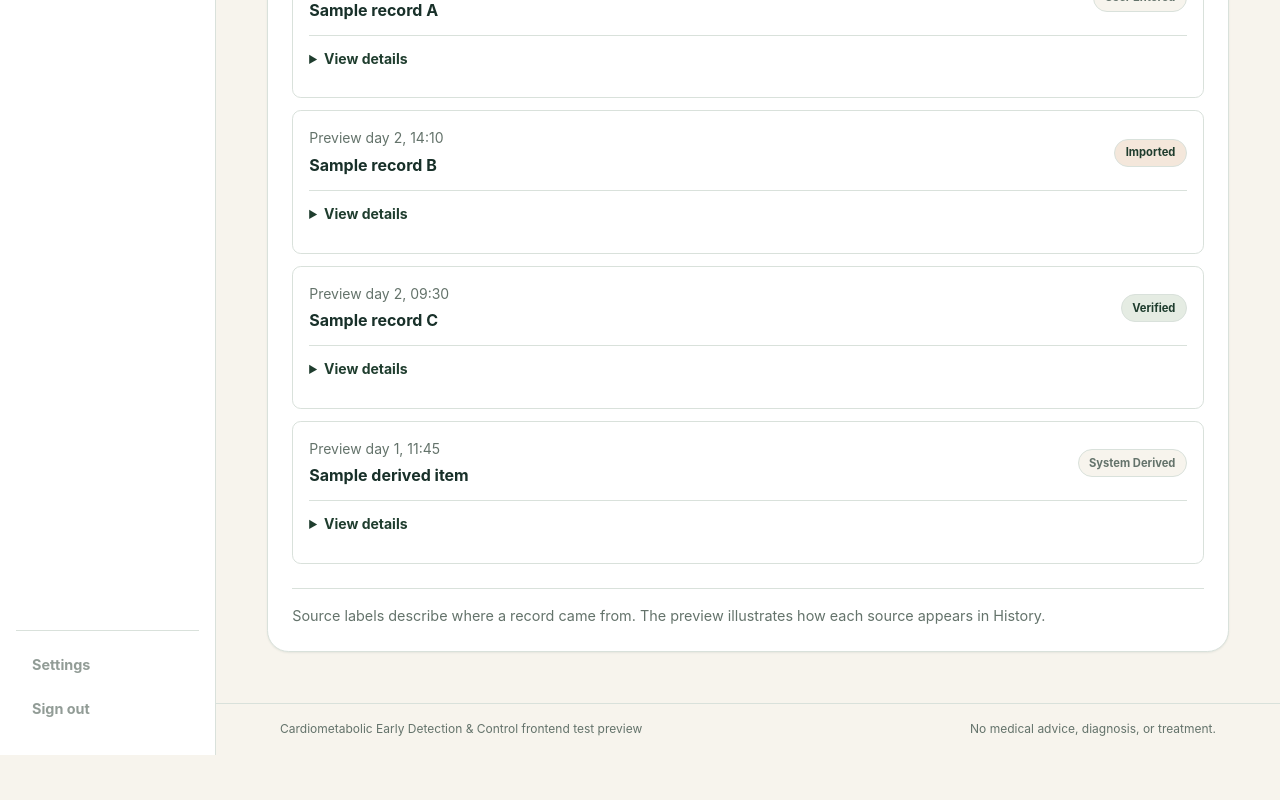
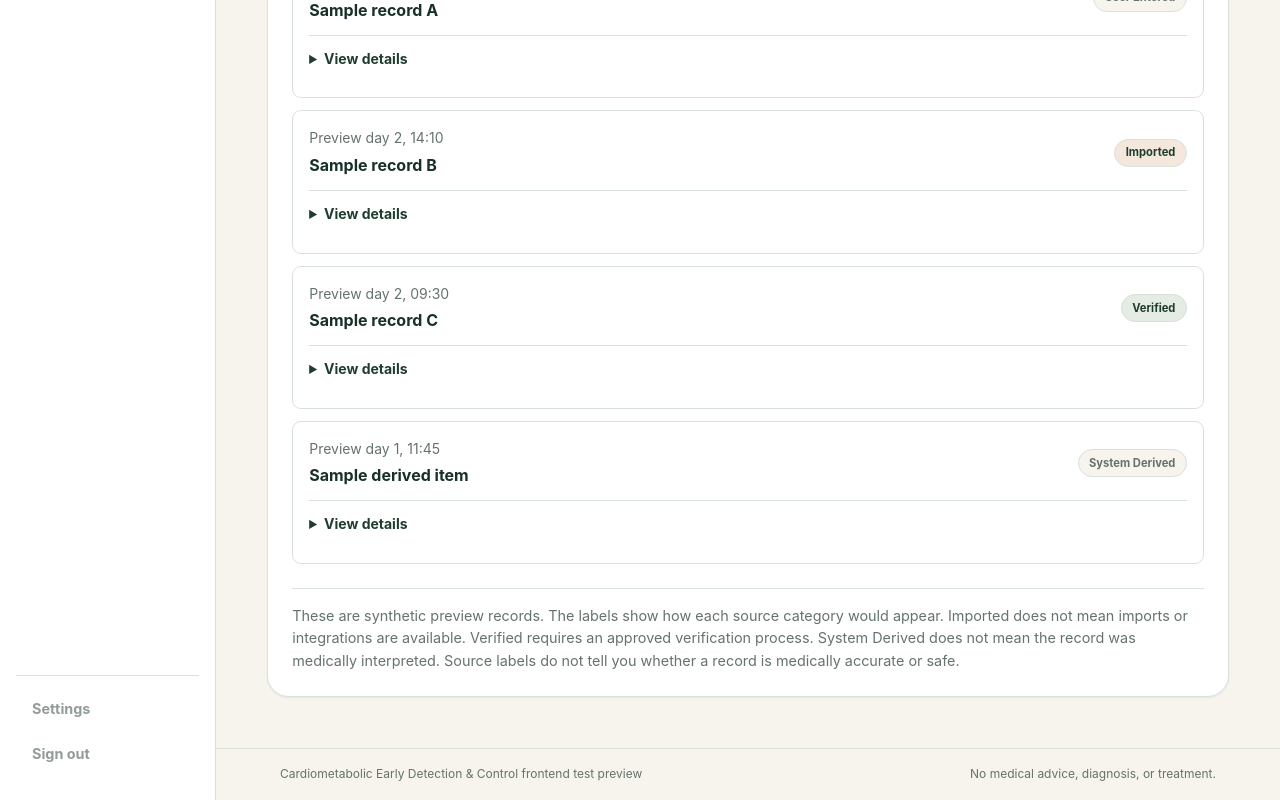
Before and after one commit to Excelola/Cardiometabolic, a Next.js app: page /app/measurements/history in a window 1280 px wide. Shown: the part 536-1336 px from the top of the page. Before the commit the page ends 1291 px from the top, so only its background shows below. Built offline with nearby package versions, Linux system fonts and the light colour scheme.

Commit message:
fix: clarify HILERA history provenance preview
Document the local-first preview workflow for day-to-day QA and reserve AppDeploy for shared milestones.

```diff
--- a/src/app/app/measurements/history/page.tsx
+++ b/src/app/app/measurements/history/page.tsx
@@ -29,8 +29,11 @@ export default function MeasurementHistoryPage() {
           ))}
         </ol>
         <p className="muted history-disclaimer">
-          Source labels describe where a record came from. The preview illustrates how
-          each source appears in History.
+          These are synthetic preview records. The labels show how each source category
+          would appear. Imported does not mean imports or integrations are available.
+          Verified requires an approved verification process. System Derived does not mean
+          the record was medically interpreted. Source labels do not tell you whether a
+          record is medically accurate or safe.
         </p>
       </Card>
     </>
```
Also changed, not shown: 1 other file (tests, documents, lock files or other folders).
